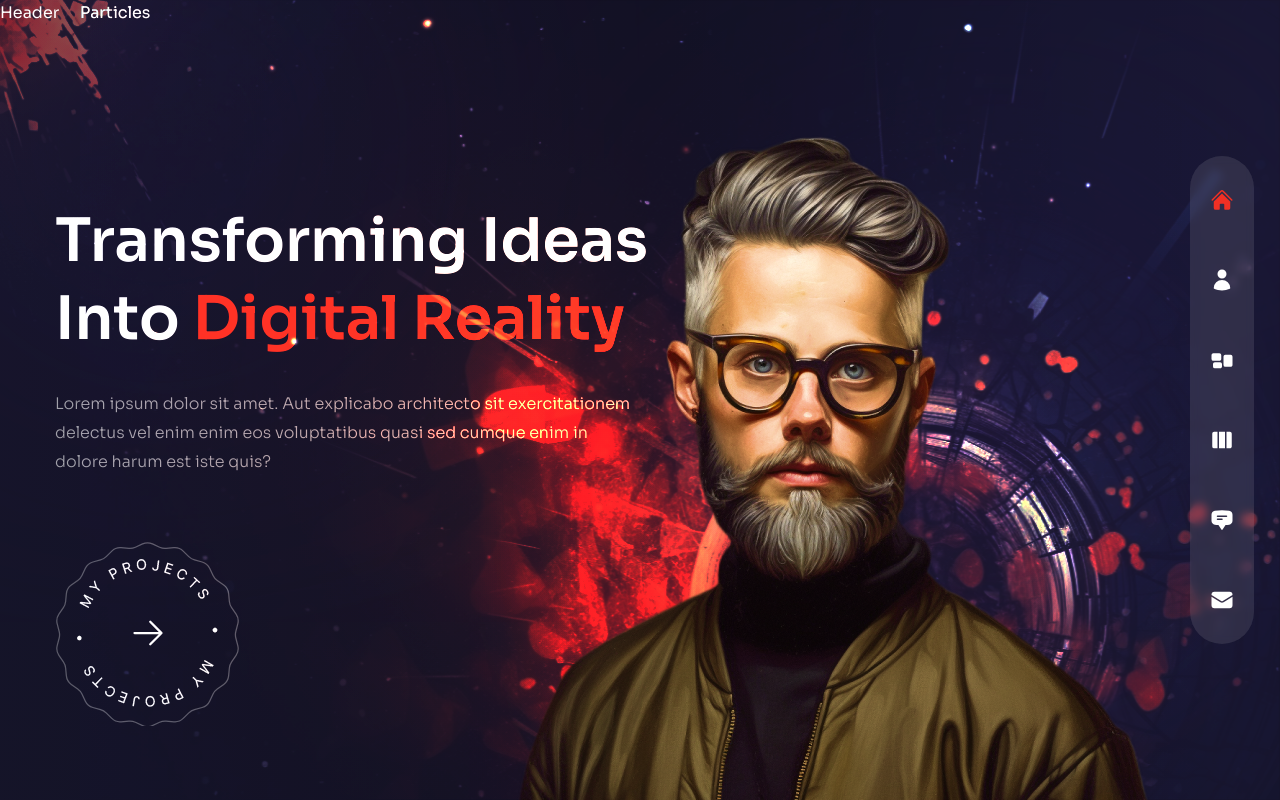
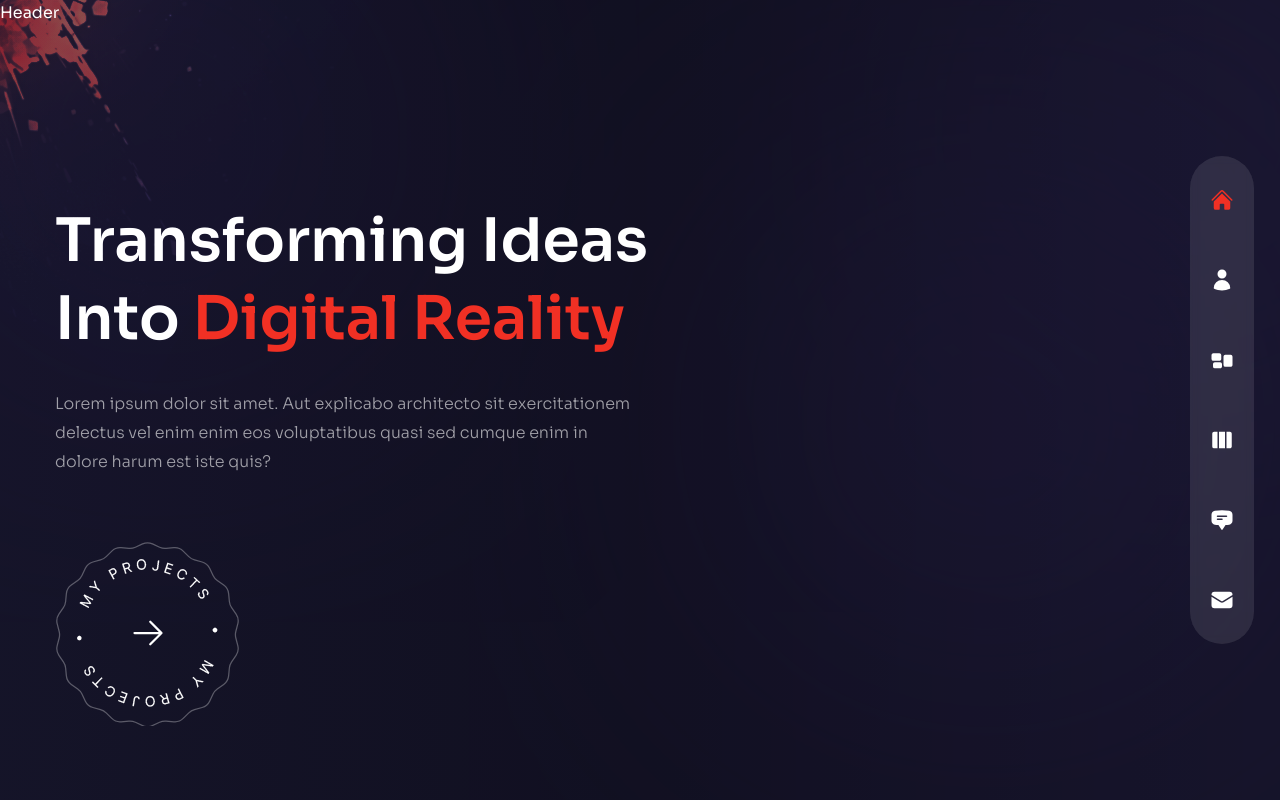
Before and after one commit to hesamwebdesign/Portfolio-Website, a Next.js app: page / in a window 1280 px wide. Built offline with nearby package versions, Linux system fonts and the light colour scheme.

Commit message:
Revert "Change Build statement"
This reverts commit b9a2cec0514f9940556d7b284dfd3546d3923fa9.

```diff
--- a/components/Avatar.js
+++ b/components/Avatar.js
@@ -1,17 +1,5 @@
-import Image from "next/image";
-
 const Avatar = () => {
-  return (
-    <div className={"hidden xl:flex max-w-none"}>
-      <Image
-        src={"/avatar.png"}
-        width={737}
-        height={678}
-        alt="avatar"
-        className="translate-z-0 w-full h-full"
-      />
-    </div>
-  );
+  return <div>Avatar</div>;
 };
 
 export default Avatar;
--- a/package.json
+++ b/package.json
@@ -4,7 +4,7 @@
   "private": true,
   "scripts": {
     "dev": "next dev",
-    "build": "next build && next export",
+    "build": "next build",
     "start": "next start",
     "lint": "next lint"
   },
--- a/pages/index.js
+++ b/pages/index.js
@@ -1,5 +1,4 @@
 // Next
-import Head from "next/head";
 import Image from "next/image";
 
 // Framer Motion
@@ -15,10 +14,6 @@ import { FadeIn, fadeIn } from "../variants";
 
 const Home = () => {
   return (
-    <>
-      <Head>
-        <meta name="viewport" content="initial-scale=1, width=device-width" />
-      </Head>
     <div className={"bg-primary/60 h-full"}>
       {/*text*/}
       <div
@@ -69,23 +64,7 @@ const Home = () => {
           </motion.div>
         </div>
       </div>
-        {/*image*/}
-        <div className={"absolute w-[1200px] h-full bottom-0 right-0"}>
-          {/*background image*/}
-          <div
-            className={
-              "w-full h-full bg-none xl:bg-explosion xl:bg-cover bg-right bg-no-repeat absolute mix-blend-color-dodge translate-z-0"
-            }
-          ></div>
-          {/*particles*/}
-          <div>Particles</div>
-          {/*avatar*/}
-          <div className="w-full h-full max-w-[737px] max-h-[678px] absolute -bottom-32 lg:bottom-0 lg:right-[8%]">
-            <Avatar />
     </div>
-        </div>
-      </div>
-    </>
   );
 };
 
```
Lines whose indentation alone changed are shown as unchanged.
